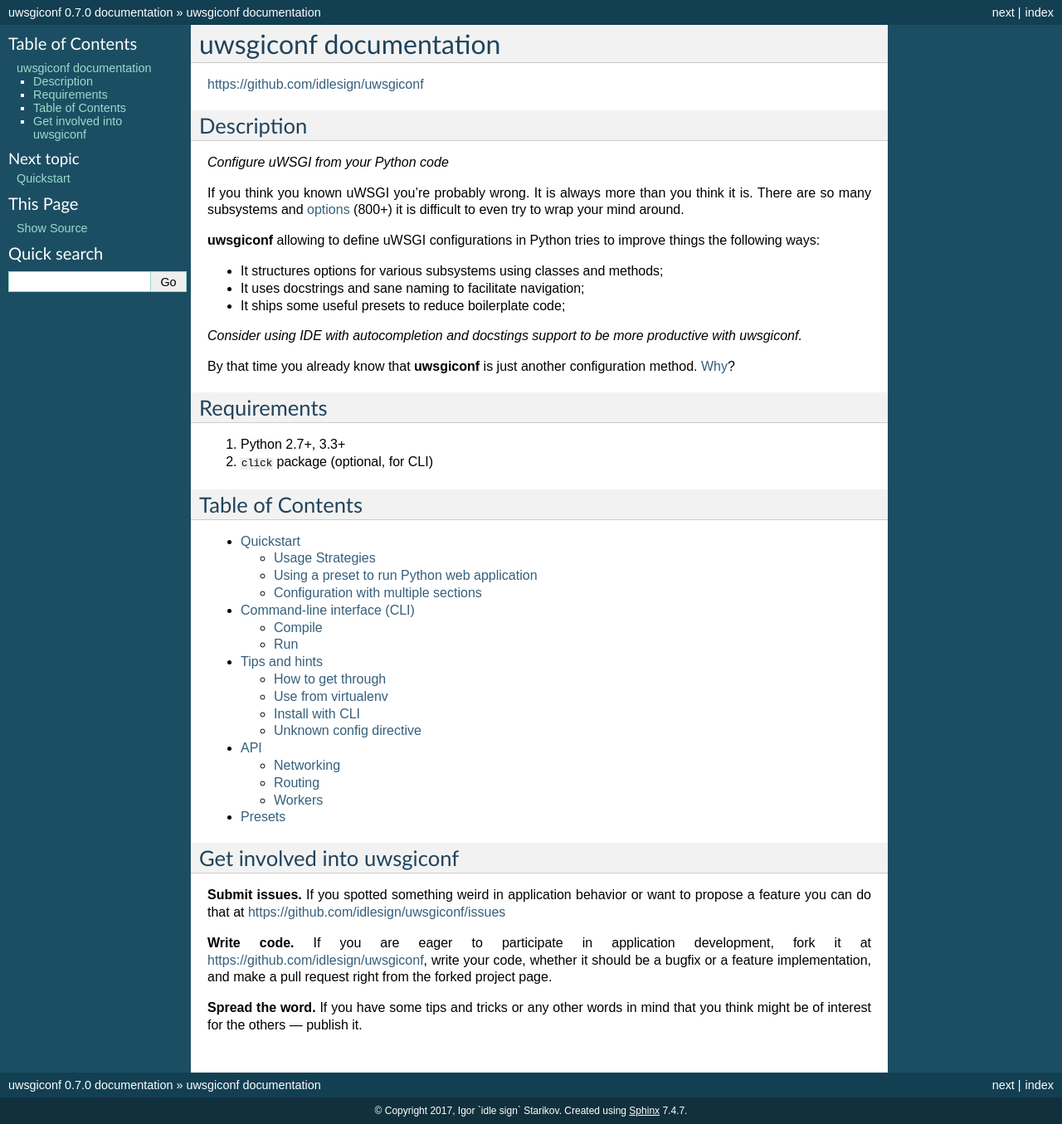
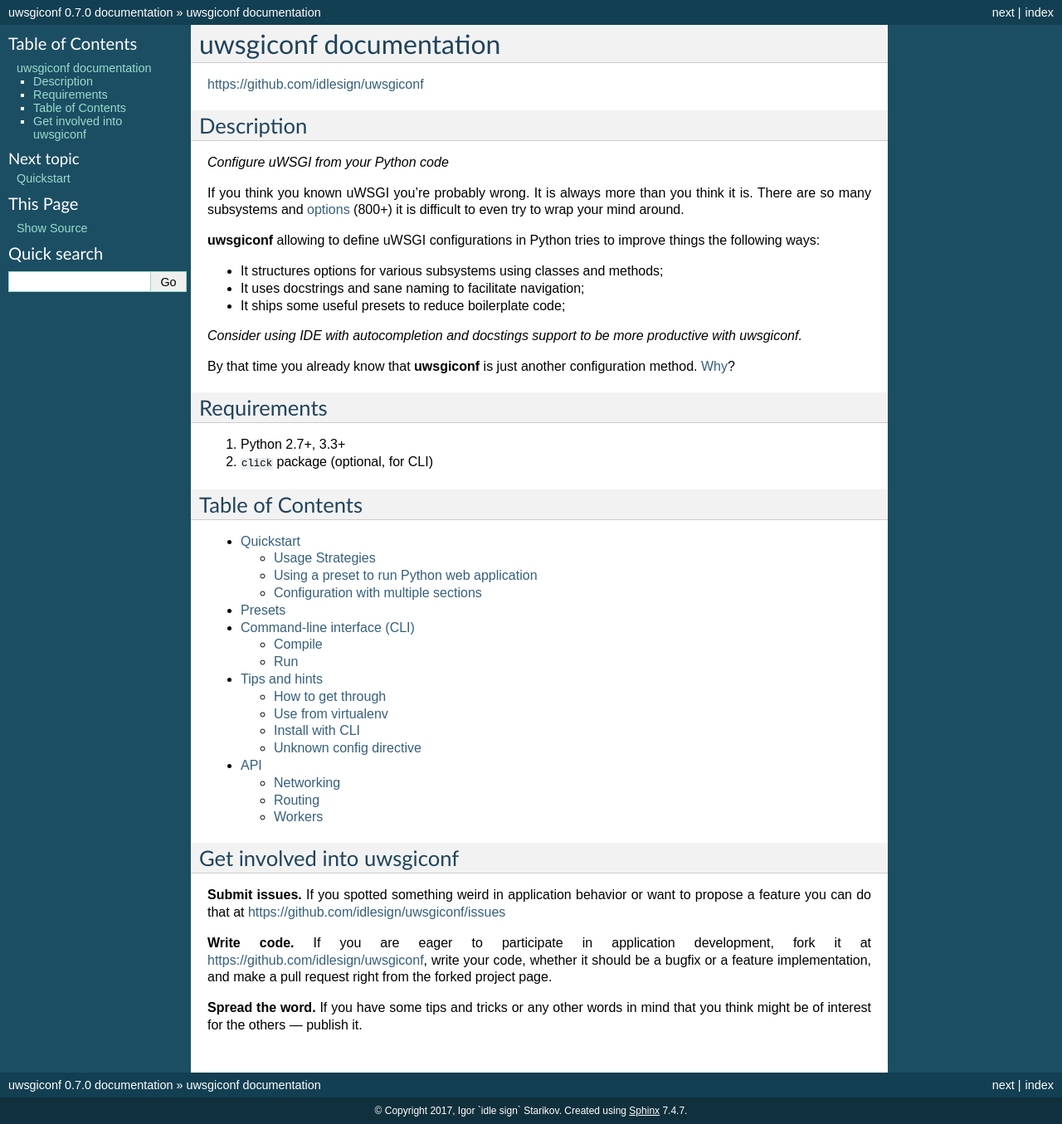
Before and after one commit to idlesign/uwsgiconf, a Sphinx documentation site: the page built from docs/source/index.rst, in a window 1280 px wide. Shown: the whole page at 83% size. Built offline with Sphinx 7.4.7, drawn with Linux system fonts in a browser that asks for light colours; pages that are not in the unit, such as notebooks, are missing from menus.

```diff
--- a/docs/source/index.rst
+++ b/docs/source/index.rst
@@ -42,11 +42,11 @@ Table of Contents
     :maxdepth: 4
 
     quickstart
+    index_presets
     cli
     uwsgi_stub
     hints
     index_api
-    index_presets
 
 
 Get involved into uwsgiconf
```
